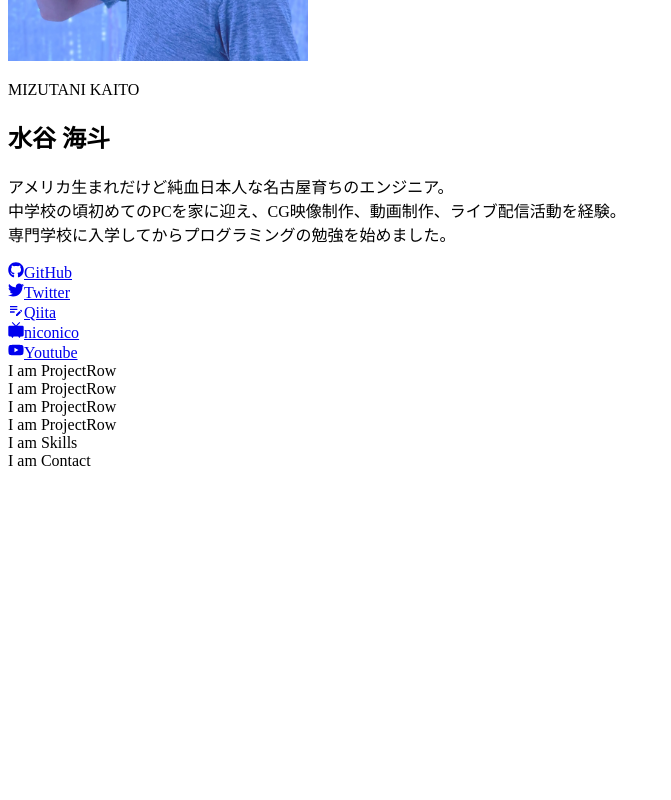
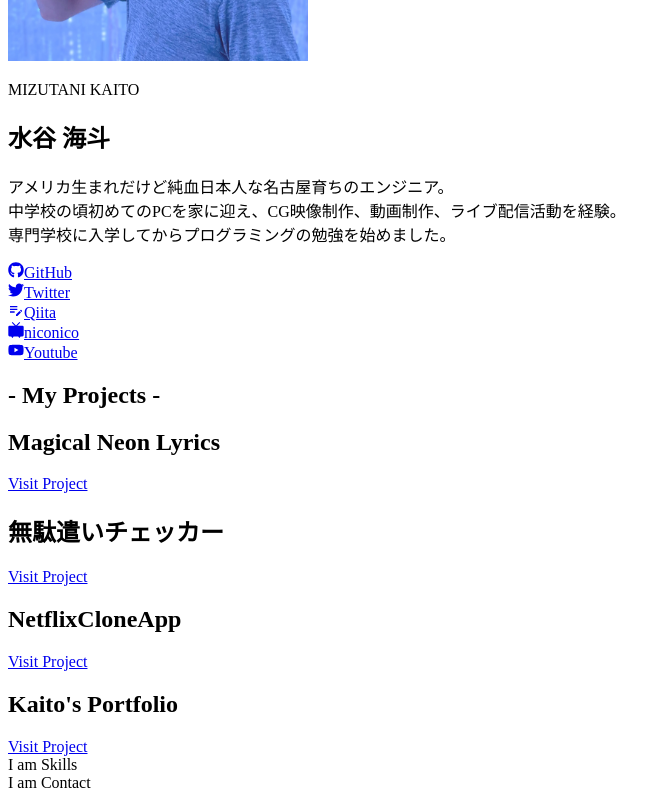
Before and after one commit to lovecoal0928/portfolio-v2, a Next.js app: page / in a window 1280 px wide. Shown: the part 1049-1849 px from the top of the page, without its empty margins (0-671 px from the left). Before the commit the page ends 1527 px from the top, so only its background shows below. Built offline with nearby package versions, Linux system fonts and the light colour scheme.

Commit message:
update プロジェクトのFetch

```diff
--- a/components/ProjectRow.tsx
+++ b/components/ProjectRow.tsx
@@ -1,8 +1,34 @@
 import React from 'react'
+import { useEffect, useState } from 'react'
+import { Project } from '../typings'
+import ProjectThumb from './ProjectThumb'
 
 const ProjectRow = () => {
+    const [projects, setProjects] = useState<Project[]>([])
+
+    useEffect(() => {
+    const fetchProjects = async () => {
+        try {
+            const res = await fetch('/projects.json')
+            const data = await res.json()
+            setProjects(data)
+        } catch (error) {
+            console.log('Error fetching projects:', error)
+        }
+    }
+    fetchProjects()
+    }, [])
+
     return (
-        <div className=' bg-purple-400'>I am ProjectRow</div>
+        <div>
+            {projects.length > 0 ? (
+            projects.map((project) => (
+            <ProjectThumb key={project.id} project={project}/>
+            ))
+        ) : (
+            <p>No projects found.</p>
+        )}
+        </div>
     )
 }
 
--- /dev/null
+++ b/components/ProjectThumb.tsx
@@ -0,0 +1,17 @@
+import React from 'react'
+import { Project } from "../typings"
+
+interface Props {
+    project: Project
+}
+
+const Project = ({project}: Props) => {
+    return (
+        <div className='bg-white '>
+            <h2>{project.name}</h2>
+            <a href={project.url}>Visit Project</a>
+        </div>
+    )
+}
+
+export default Project
--- a/pages/index.tsx
+++ b/pages/index.tsx
@@ -24,11 +24,11 @@ const Home=()=>{
         <Profile />
 
         {/* プロジェクト */}
-        <section id="projects">
-          <ProjectRow />
-          <ProjectRow />
-          <ProjectRow />
-          <ProjectRow />
+        <section id="projects" className='bg-slate-700 w-full'>
+            <div className='p-10'>
+                <h1 className='flex text-4xl m-6 text-center justify-center'>- My Projects -</h1>
+                <ProjectRow />
+            </div>
         </section>
 
         {/* スキルスタック */}
--- /dev/null
+++ b/public/projects.json
@@ -0,0 +1,22 @@
+[
+    {
+        "id":1,
+        "name":"Magical Neon Lyrics",
+        "url":"https://magicalmirai.com/10th/procon/entry_10th_app/entry_app01/"
+    },
+    {
+        "id":2,
+        "name":"無駄遣いチェッカー",
+        "url":"https://mudadukai-checker.netlify.app/wallet"
+    },
+    {
+        "id":3,
+        "name":"NetflixCloneApp",
+        "url":"https://netflix-clone-app-kappa.vercel.app/"
+    },
+    {
+        "id":4,
+        "name":"Kaito's Portfolio",
+        "url":"https://magicalmirai.com/10th/procon/entry_10th_app/entry_app01/"
+    }
+]
--- /dev/null
+++ b/typings.d.ts
@@ -0,0 +1,5 @@
+export interface Project {
+    id: number;
+    name: string;
+    url: string;
+}
```
Also changed, not shown: utils/projects.JSON (deleted), 1 other file (tests, documents, lock files or other folders).
